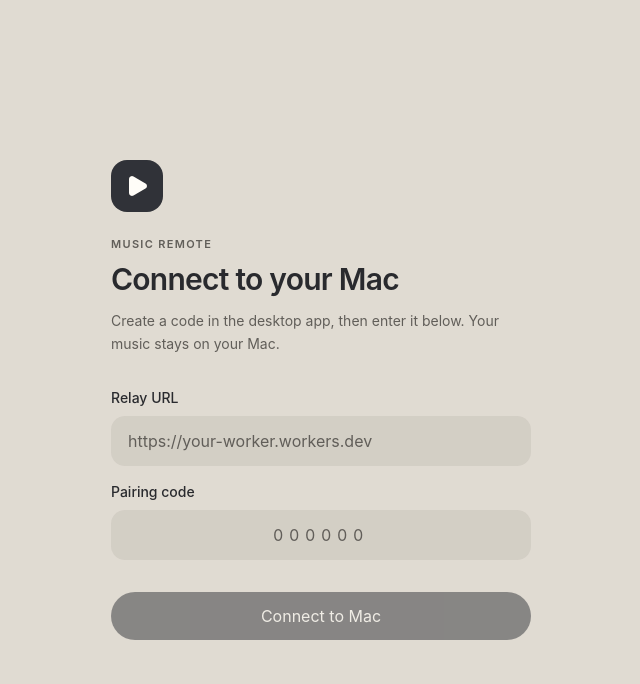
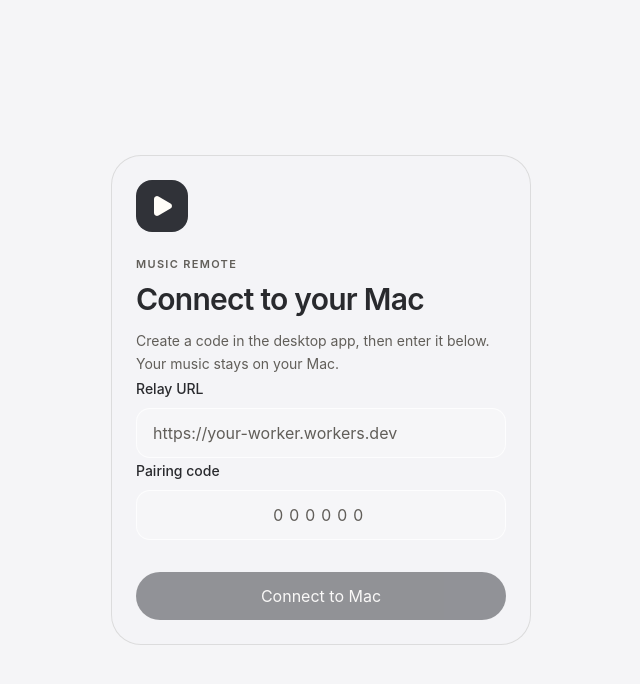
Before and after one commit to akadotsh/youtube-music-remote, a React (Vite) app in the folder apps/web/: page / in a window 1280 px wide. Shown: the top 684 px of the page, without its empty margins (319-959 px from the left). Built offline with nearby package versions, Linux system fonts and the light colour scheme.

Commit message:
style(web): add liquid glass control surfaces

```diff
--- a/apps/web/src/App.tsx
+++ b/apps/web/src/App.tsx
@@ -42,6 +42,7 @@ function Pairing({ onPaired }: { onPaired: (connection: SavedConnection) => void
 
   return (
     <main className="app-shell pairing-shell">
+      <section className="pairing-card">
       <div className="brand-mark"><Play className="size-6 fill-current" aria-hidden="true" /></div>
       <p className="eyebrow mt-6">Music Remote</p>
       <h1 className="mt-2 text-3xl font-semibold leading-tight">Connect to your Mac</h1>
@@ -52,6 +53,7 @@ function Pairing({ onPaired }: { onPaired: (connection: SavedConnection) => void
       <input id="code" inputMode="numeric" maxLength={6} value={code} onChange={(event) => setCode(event.target.value.replace(/\D/g, ""))} placeholder="000000" className="glass-field time-label mt-2 w-full text-center text-2xl tracking-[0.35em]" />
       {error && <p role="alert" className="mt-3 text-sm text-danger">{error}</p>}
       <Button className="mt-8 w-full" disabled={loading || code.length !== 6 || !relayUrl} onClick={pair}>{loading ? "Connecting…" : "Connect to Mac"}</Button>
+      </section>
     </main>
   );
 }
--- a/apps/web/src/index.css
+++ b/apps/web/src/index.css
@@ -1,7 +1,7 @@
 @import "tailwindcss";
 
 @theme {
-  --color-background: #e0dbd2;
+  --color-background: #f5f5f7;
   --color-foreground: #292a2e;
   --color-muted: #d9d5ce;
   --color-muted-foreground: #615e59;
@@ -17,13 +17,16 @@
   font-optical-sizing: auto;
   --field: rgb(45 42 38 / 7%);
   --field-hover: rgb(45 42 38 / 12%);
+  --glass: rgb(255 255 255 / 38%);
+  --glass-border: rgb(255 255 255 / 76%);
+  --glass-highlight: rgb(255 255 255 / 88%);
   --shadow: rgb(40 39 46 / 14%);
   --ease-out: cubic-bezier(0.23, 1, 0.32, 1);
 }
 
 @media (prefers-color-scheme: dark) {
   :root {
-    --color-background: #1b1d23;
+    --color-background: #000;
     --color-foreground: #f3efe8;
     --color-muted: #34353a;
     --color-muted-foreground: #bcb7ae;
@@ -33,6 +36,9 @@
     --color-danger: #ffa4ae;
     --field: rgb(255 255 255 / 7%);
     --field-hover: rgb(255 255 255 / 12%);
+    --glass: rgb(18 20 27 / 46%);
+    --glass-border: rgb(255 255 255 / 18%);
+    --glass-highlight: rgb(255 255 255 / 24%);
     --shadow: rgb(0 0 0 / 30%);
   }
 }
@@ -67,14 +73,14 @@ h1, h2 { letter-spacing: -0.025em; text-wrap: balance; }
   -webkit-appearance: none;
   appearance: none;
   min-height: 48px;
-  background: var(--field);
-  border: 1px solid transparent;
+  background: rgb(255 255 255 / 18%);
+  border: 1px solid var(--glass-border);
   border-radius: 14px;
   padding: 12px 16px;
   color: var(--color-foreground);
 }
 .glass-field::placeholder { color: var(--color-muted-foreground); opacity: 1; }
-.song-search { display: flex; align-items: center; padding: 4px; border-radius: 16px; background: var(--field); }
+.song-search { display: flex; align-items: center; padding: 4px; border: 1px solid var(--glass-border); border-radius: 16px; background: rgb(255 255 255 / 16%); box-shadow: inset 0 1px 0 var(--glass-highlight); }
 .song-search input {
   -webkit-appearance: none;
   appearance: none;
@@ -117,12 +123,21 @@ input[type="range"] { min-height: 36px; accent-color: var(--color-accent); curso
   overflow: hidden;
   margin: 0 auto;
   padding: max(16px, env(safe-area-inset-top)) max(20px, env(safe-area-inset-right)) max(16px, env(safe-area-inset-bottom)) max(20px, env(safe-area-inset-left));
+  background: transparent;
 }
 .app-content { display: flex; flex: 1; flex-direction: column; min-height: 0; overflow: hidden; }
 .search-screen { display: flex; flex: 1; flex-direction: column; min-height: 0; padding-top: 12px; }
 .search-header { flex-shrink: 0; }
 .search-results { flex: 1; min-height: 0; overflow-y: auto; overscroll-behavior: contain; }
 .pairing-shell { overflow-y: auto; justify-content: safe center; }
+.app-header, .mini-player, .connection-settings, .volume-popover {
+  background: var(--glass);
+  border: 1px solid var(--glass-border);
+  -webkit-backdrop-filter: blur(30px) saturate(190%);
+  backdrop-filter: blur(30px) saturate(190%);
+  box-shadow: inset 0 1px 0 var(--glass-highlight), 0 18px 48px var(--shadow);
+}
+.pairing-card { width: 100%; padding: 24px; border: 1px solid var(--field-hover); border-radius: 30px; background: color-mix(in srgb, var(--color-background) 82%, transparent); }
 .brand-mark {
   display: grid;
   place-items: center;
@@ -133,7 +148,7 @@ input[type="range"] { min-height: 36px; accent-color: var(--color-accent); curso
   color: var(--color-primary-foreground);
 }
 .eyebrow { color: var(--color-muted-foreground); font-size: 11px; font-weight: 600; letter-spacing: 0.12em; text-transform: uppercase; }
-.app-header { display: flex; flex-shrink: 0; align-items: center; justify-content: space-between; gap: 12px; padding-bottom: 12px; }
+.app-header { display: flex; flex-shrink: 0; align-items: center; justify-content: space-between; gap: 12px; margin-bottom: 12px; padding: 10px 12px; border-radius: 24px; }
 .connection-status { display: flex; align-items: center; gap: 6px; margin-top: 3px; font-size: 12px; color: var(--color-muted-foreground); }
 .status-dot { width: 6px; height: 6px; flex: none; border-radius: 50%; background: var(--color-muted-foreground); }
 .status-dot.is-connected { background: #4f956a; }
@@ -142,7 +157,11 @@ input[type="range"] { min-height: 36px; accent-color: var(--color-accent); curso
   .control-button { transition: none; }
   .control-button:active { transform: none; }
 }
+@media (prefers-reduced-transparency: reduce), (prefers-contrast: more) {
+  .app-header, .mini-player, .connection-settings, .volume-popover { background: var(--color-background); -webkit-backdrop-filter: none; backdrop-filter: none; }
+}
 .player { display: flex; flex: 1; flex-direction: column; min-height: 0; overflow-y: auto; overscroll-behavior: contain; padding: 12px 0; }
+.search-screen { padding-top: 12px; }
 .player-artwork {
   flex: 1 1 0;
   min-height: 80px;
@@ -156,11 +175,11 @@ input[type="range"] { min-height: 36px; accent-color: var(--color-accent); curso
 }
 .player-artwork img { position: absolute; width: 100%; height: 100%; object-fit: contain; }
 .player > :not(.player-artwork) { flex-shrink: 0; }
-.volume-popover { inset: max(76px, calc(env(safe-area-inset-top) + 60px)) max(20px, calc((100vw - 420px) / 2)) auto auto; margin: 0; padding: 8px 16px 16px; max-width: calc(100vw - 40px); max-height: calc(100dvh - 120px); overflow-y: auto; border: 0; border-radius: 20px; background: var(--color-background); color: var(--color-foreground); box-shadow: 0 12px 40px var(--shadow), 0 0 0 1px var(--field-hover); }
+.volume-popover { inset: max(76px, calc(env(safe-area-inset-top) + 60px)) max(20px, calc((100vw - 420px) / 2)) auto auto; margin: 0; padding: 8px 16px 16px; max-width: calc(100vw - 40px); max-height: calc(100dvh - 120px); overflow-y: auto; border-radius: 24px; color: var(--color-foreground); }
 .volume-control { display: flex; flex-direction: column; align-items: center; gap: 8px; }
 .volume-control input { writing-mode: vertical-lr; direction: rtl; width: 48px; height: 160px; touch-action: none; }
 .volume-control .time-label { text-align: center; }
 .search-results > li + li { border-top: 1px solid var(--field); }
-.mini-player { display: flex; flex-shrink: 0; align-items: center; gap: 12px; padding: 12px 0 0; background: var(--color-background); }
+.mini-player { display: flex; flex-shrink: 0; align-items: center; gap: 12px; margin-top: 12px; padding: 10px 12px; border-radius: 22px; }
 .mini-player > button { min-height: 48px; }
-.connection-settings { flex-shrink: 0; padding-top: 12px; }
+.connection-settings { flex-shrink: 0; margin-top: 12px; padding: 12px; border-radius: 22px; }
```
